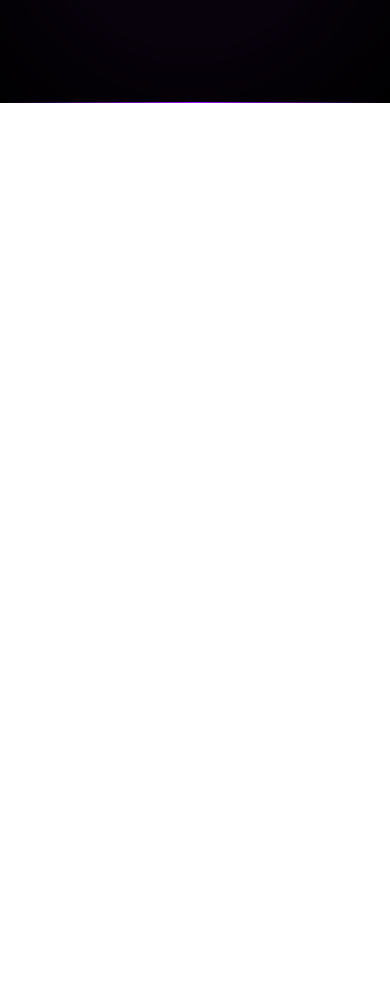
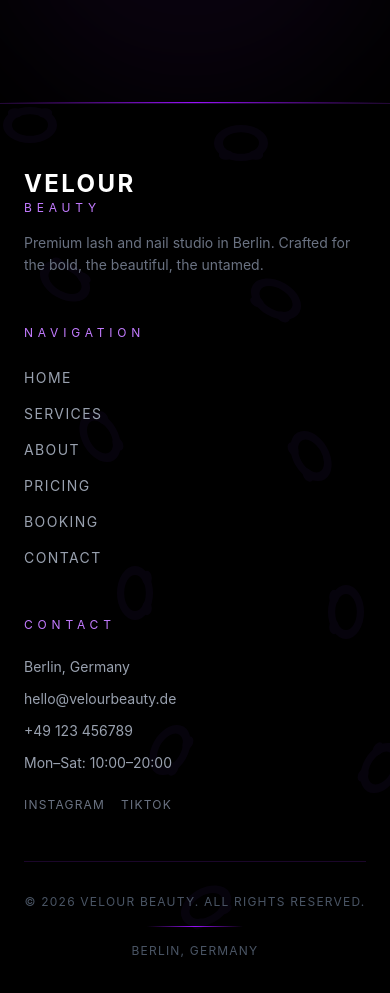
Before and after one commit to lina98st/velour-beauty, a React (Vite) app: page / in a window 390 px wide. Shown: the part 7160-8153 px from the top of the page. Before the commit the page ends 7263 px from the top, so only its background shows below. Built offline with nearby package versions, Linux system fonts and the light colour scheme.

Commit message:
Add Footer component

```diff
--- a/src/components/Footer.jsx
+++ b/src/components/Footer.jsx
@@ -1,3 +1,132 @@
+import { motion } from 'framer-motion'
+
+const links = [
+  { label: 'Home', href: '#hero' },
+  { label: 'Services', href: '#services' },
+  { label: 'About', href: '#about' },
+  { label: 'Pricing', href: '#pricing' },
+  { label: 'Booking', href: '#booking' },
+  { label: 'Contact', href: '#contact' },
+]
+
 export default function Footer() {
-  return <footer />
+  return (
+    <footer className="relative bg-black border-t border-purple-900/40 overflow-hidden">
+
+      <div className="absolute inset-0 z-0 opacity-5">
+        {Array.from({ length: 12 }, (_, i) => (
+          <div
+            key={i}
+            className="absolute"
+            style={{
+              left: `${(i * 9) % 100}%`,
+              top: `${(i * 17) % 100}%`,
+              width: '60px',
+              height: '42px',
+              transform: `rotate(${i * 30}deg)`,
+            }}
+          >
+            <svg viewBox="0 0 100 70" className="w-full h-full">
+              <ellipse cx="50" cy="35" rx="45" ry="30" fill="#7c3aed" />
+              <ellipse cx="50" cy="35" rx="30" ry="18" fill="black" />
+              <ellipse cx="25" cy="15" rx="12" ry="8" fill="#7c3aed" />
+              <ellipse cx="75" cy="15" rx="12" ry="8" fill="#7c3aed" />
+            </svg>
+          </div>
+        ))}
+      </div>
+
+      <div className="relative z-10 max-w-6xl mx-auto px-6 py-16">
+
+        <div className="grid md:grid-cols-3 gap-12 mb-12">
+
+          <motion.div
+            initial={{ opacity: 0, y: 20 }}
+            whileInView={{ opacity: 1, y: 0 }}
+            viewport={{ once: true }}
+            transition={{ duration: 0.6 }}
+          >
+            <a href="#hero" className="flex flex-col leading-none mb-4">
+              <span className="text-2xl font-bold tracking-widest text-white uppercase">
+                Velour
+              </span>
+              <span className="text-xs tracking-[0.4em] text-purple-400 uppercase">
+                Beauty
+              </span>
+            </a>
+
+            <p className="text-gray-500 text-sm leading-relaxed">
+              Premium lash and nail studio in Berlin. Crafted for the bold, the beautiful, the untamed.
+            </p>
+          </motion.div>
+
+          <motion.div
+            initial={{ opacity: 0, y: 20 }}
+            whileInView={{ opacity: 1, y: 0 }}
+            viewport={{ once: true }}
+            transition={{ duration: 0.6, delay: 0.1 }}
+          >
+            <h4 className="text-xs uppercase tracking-[0.4em] text-purple-400 mb-6">
+              Navigation
+            </h4>
+
+            <ul className="space-y-3">
+              {links.map((link) => (
+                <li key={link.label}>
+                  <a
+                    href={link.href}
+                    className="text-sm text-gray-400 hover:text-purple-400 tracking-widest uppercase transition-colors duration-300"
+                  >
+                    {link.label}
+                  </a>
+                </li>
+              ))}
+            </ul>
+          </motion.div>
+
+          <motion.div
+            initial={{ opacity: 0, y: 20 }}
+            whileInView={{ opacity: 1, y: 0 }}
+            viewport={{ once: true }}
+            transition={{ duration: 0.6, delay: 0.2 }}
+          >
+            <h4 className="text-xs uppercase tracking-[0.4em] text-purple-400 mb-6">
+              Contact
+            </h4>
+
+            <ul className="space-y-3 text-sm text-gray-400">
+              <li>Berlin, Germany</li>
+              <li>hello@velourbeauty.de</li>
+              <li>+49 123 456789</li>
+              <li>Mon–Sat: 10:00–20:00</li>
+            </ul>
+
+            <div className="flex gap-4 mt-6">
+              {['Instagram', 'TikTok'].map((social) => (
+                <a
+                  key={social}
+                  href="#"
+                  className="text-xs uppercase tracking-widest text-gray-500 hover:text-purple-400 transition-colors duration-300"
+                >
+                  {social}
+                </a>
+              ))}
+            </div>
+          </motion.div>
+
+        </div>
+
+        <div className="border-t border-purple-900/30 pt-8 flex flex-col md:flex-row items-center justify-between gap-4">
+          <p className="text-xs text-gray-600 tracking-widest uppercase">
+            © {new Date().getFullYear()} Velour Beauty. All rights reserved.
+          </p>
+          <div className="w-24 h-px bg-gradient-to-r from-transparent via-purple-600 to-transparent" />
+          <p className="text-xs text-gray-600 tracking-widest uppercase">
+            Berlin, Germany
+          </p>
+        </div>
+
+      </div>
+    </footer>
+  )
 }
```
